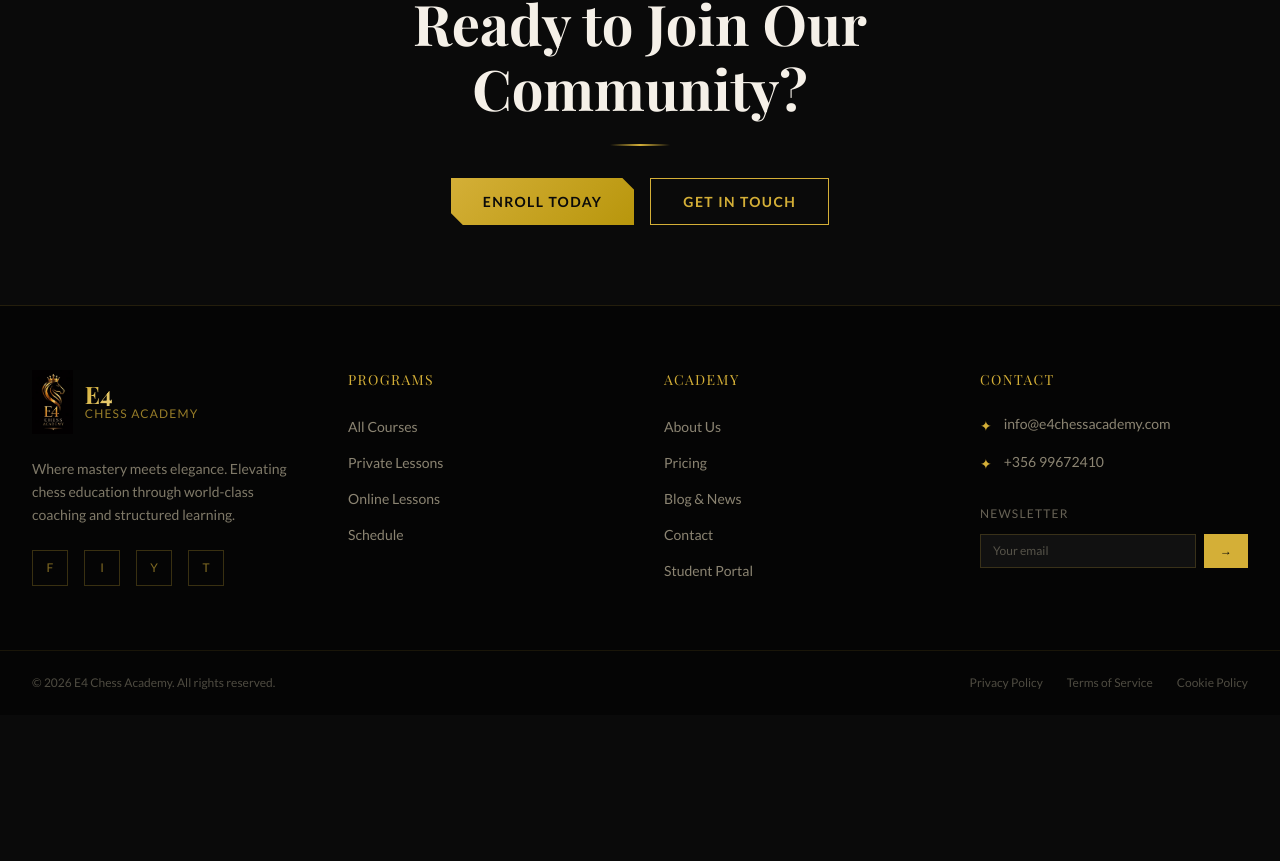
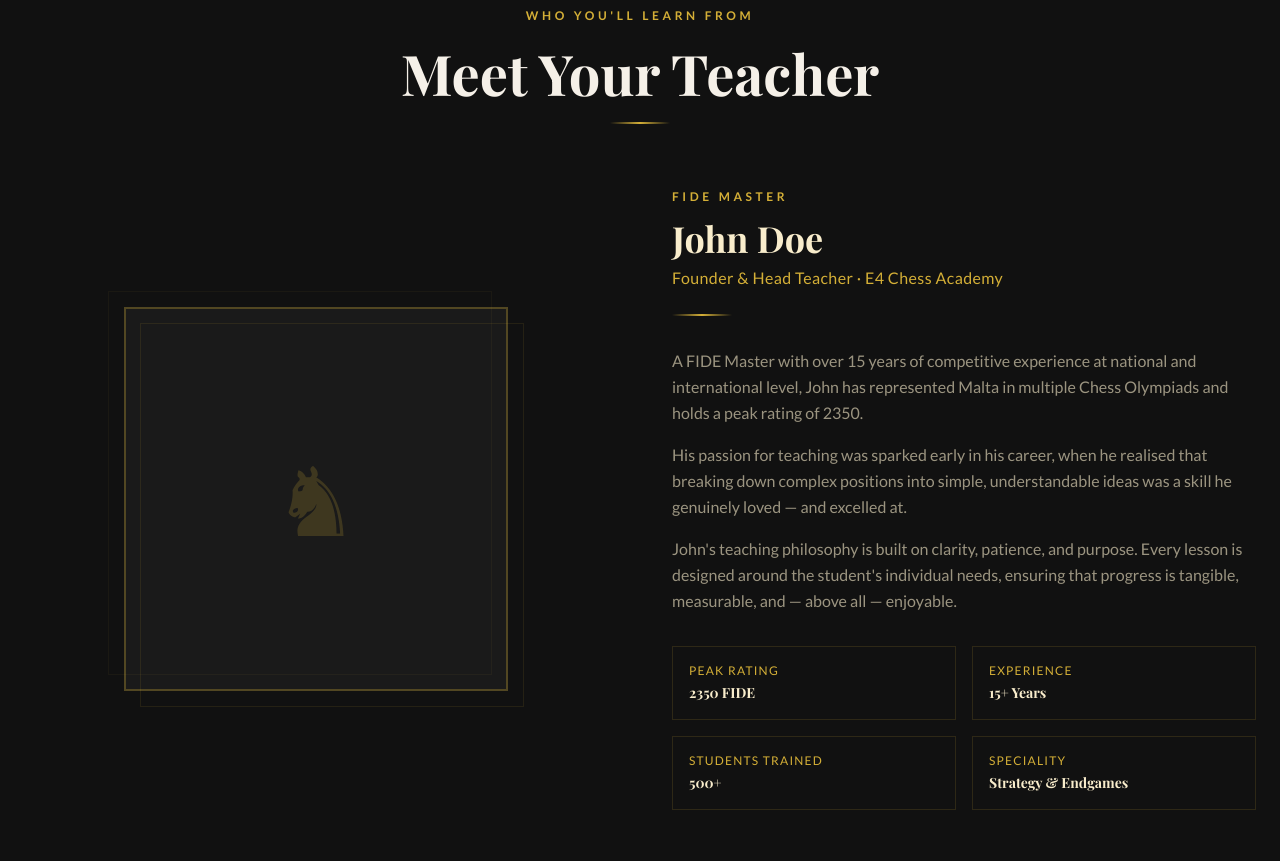
Before and after one commit to archanode/E4, a React (Vite) app: page /about in a window 1280 px wide. Shown: the part 1699-2560 px from the top of the page. Before the commit the page ends 2414 px from the top, so only its background shows below. Built offline with nearby package versions, Linux system fonts and the light colour scheme; a web font is replaced by a local one.

Commit message:
Add Meet Your Teacher section to About page (placeholder content)

```diff
--- a/src/pages/About.tsx
+++ b/src/pages/About.tsx
@@ -74,6 +74,65 @@ export default function About() {
         </div>
       </section>
 
+      {/* Teacher */}
+      <section className="py-24 px-6 bg-dark-800">
+        <div className="max-w-7xl mx-auto">
+          <div className="text-center mb-16">
+            <p className="section-label mb-4">Who You'll Learn From</p>
+            <h2 className="section-title mb-4">Meet Your Teacher</h2>
+            <div className="divider-gold" />
+          </div>
+          <div className="grid lg:grid-cols-2 gap-16 items-center">
+            {/* Photo */}
+            <div className="flex justify-center">
+              <div className="relative">
+                <div className="w-72 h-72 md:w-96 md:h-96 border-2 border-gold-400/30 bg-dark-700 flex items-center justify-center">
+                  {/* Replace with real photo: <img src={teacherPhoto} alt="Teacher Name" className="w-full h-full object-cover" /> */}
+                  <span className="text-8xl text-gold-400/20">♞</span>
+                </div>
+                <div className="absolute -bottom-4 -right-4 w-full h-full border border-gold-400/10" />
+                <div className="absolute -top-4 -left-4 w-full h-full border border-gold-400/5" />
+              </div>
+            </div>
+            {/* Bio */}
+            <div>
+              <p className="section-label mb-3">FIDE Master</p>
+              <h3 className="font-serif text-4xl font-bold text-gold-100 mb-2">John Doe</h3>
+              <p className="text-gold-400 font-body tracking-wide mb-6">Founder & Head Teacher · E4 Chess Academy</p>
+              <div className="divider-gold mb-8" style={{ margin: '0 0 2rem 0' }} />
+              <div className="space-y-4 text-gold-100/60 font-body leading-relaxed mb-8">
+                <p>
+                  A FIDE Master with over 15 years of competitive experience at national and international level,
+                  John has represented Malta in multiple Chess Olympiads and holds a peak rating of 2350.
+                </p>
+                <p>
+                  His passion for teaching was sparked early in his career, when he realised that breaking down
+                  complex positions into simple, understandable ideas was a skill he genuinely loved — and excelled at.
+                </p>
+                <p>
+                  John's teaching philosophy is built on clarity, patience, and purpose. Every lesson is designed
+                  around the student's individual needs, ensuring that progress is tangible, measurable, and — above all — enjoyable.
+                </p>
+              </div>
+              {/* Highlights */}
+              <div className="grid grid-cols-2 gap-4">
+                {[
+                  { label: 'Peak Rating', value: '2350 FIDE' },
+                  { label: 'Experience', value: '15+ Years' },
+                  { label: 'Students Trained', value: '500+' },
+                  { label: 'Speciality', value: 'Strategy & Endgames' },
+                ].map((s) => (
+                  <div key={s.label} className="border border-gold-400/15 p-4">
+                    <p className="text-xs text-gold-400 uppercase tracking-widest font-body mb-1">{s.label}</p>
+                    <p className="text-sm font-serif font-bold text-gold-100">{s.value}</p>
+                  </div>
+                ))}
+              </div>
+            </div>
+          </div>
+        </div>
+      </section>
+
       {/* CTA */}
       <section className="py-20 px-6 text-center">
         <div className="max-w-2xl mx-auto">
```
